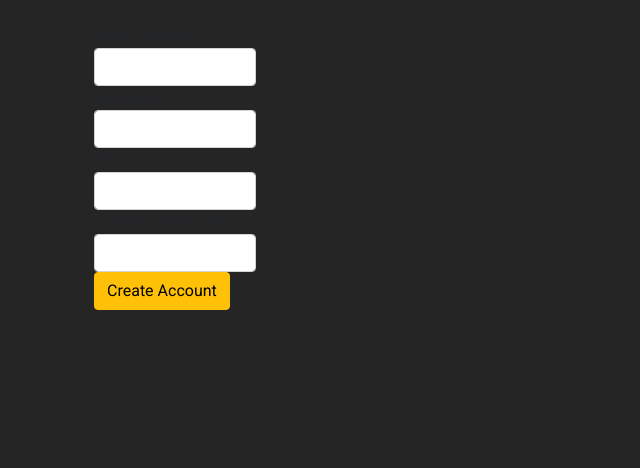
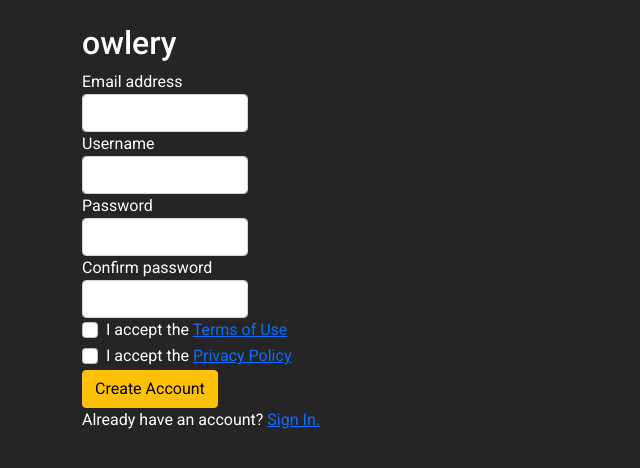
Before and after one commit to konradgoldammer/owlery, a React (Create React App) app in the folder client/: page / in a window 1280 px wide. Shown: the top 468 px of the page, without its empty margins (0-640 px from the left). Built offline with nearby package versions, Linux system fonts and the light colour scheme.

Commit message:
Finish building form structure

```diff
--- a/client/src/components/SignUp.js
+++ b/client/src/components/SignUp.js
@@ -1,22 +1,26 @@
 import React, { useState } from "react";
 import { Button, Form, FormGroup, Label, Input, Col } from "reactstrap";
+import { Link } from "react-router-dom";
+import "../App.css";
 
 const SignUp = () => {
-  const [email, setEmail] = useState();
-  const [username, setUsername] = useState(null);
-  const [password, setPassword] = useState();
+  const [email, setEmail] = useState("");
+  const [username, setUsername] = useState("");
+  const [password, setPassword] = useState("");
+  const [confirmPassword, setConfirmPassword] = useState("");
 
   const handleSubmit = (e) => {
     e.preventDefault();
-    // dispatch()
-  };
-
-  const handleChange = (e) => {
-    //catch values
+    const userInfo = { email, username, password };
+    setEmail("");
+    setUsername("");
+    setPassword("");
+    setConfirmPassword("");
   };
 
   return (
-    <div className="container">
+    <div className="signup-container">
+      <h2 className="signup-title">owlery</h2>
       <Form onSubmit={handleSubmit}>
         <FormGroup row>
           <Label for="email">Email address</Label>
@@ -25,30 +29,67 @@ const SignUp = () => {
               type="email"
               name="email"
               id="email"
+              required
               value={email}
-              onChange={handleChange}
+              onChange={(e) => setEmail(e.target.value)}
             />
           </Col>
         </FormGroup>
         <FormGroup row>
           <Label for="username">Username</Label>
           <Col sm={2}>
-            <Input type="text" name="user" id="user" />
+            <Input
+              type="text"
+              name="user"
+              id="user"
+              required
+              value={username}
+              onChange={(e) => setUsername(e.target.value)}
+            />
           </Col>
         </FormGroup>
         <FormGroup row>
           <Label for="password">Password</Label>
           <Col sm={2}>
-            <Input type="password" name="password" id="password" />
+            <Input
+              type="password"
+              name="password"
+              id="password"
+              required
+              value={password}
+              onChange={(e) => setPassword(e.target.value)}
+            />
           </Col>
         </FormGroup>
         <FormGroup row>
           <Label for="confirmPassword">Confirm password</Label>
           <Col sm={2}>
-            <Input type="password" name="confirmPass" id="confirmPass" />
+            <Input
+              type="password"
+              name="confirmPass"
+              id="confirmPass"
+              required
+              value={confirmPassword}
+              onChange={(e) => setConfirmPassword(e.target.value)}
+            />
           </Col>
         </FormGroup>
+        <FormGroup check>
+          <Label check>
+            <Input type="checkbox" />I accept the{" "}
+            <Link to="">Terms of Use</Link>
+          </Label>
+        </FormGroup>
+        <FormGroup check>
+          <Label check>
+            <Input type="checkbox" />I accept the{" "}
+            <Link to="">Privacy Policy</Link>
+          </Label>
+        </FormGroup>
         <Button color="warning">Create Account</Button>
+        <p>
+          Already have an account? <Link to="">Sign In.</Link>
+        </p>
       </Form>
     </div>
   );
```
